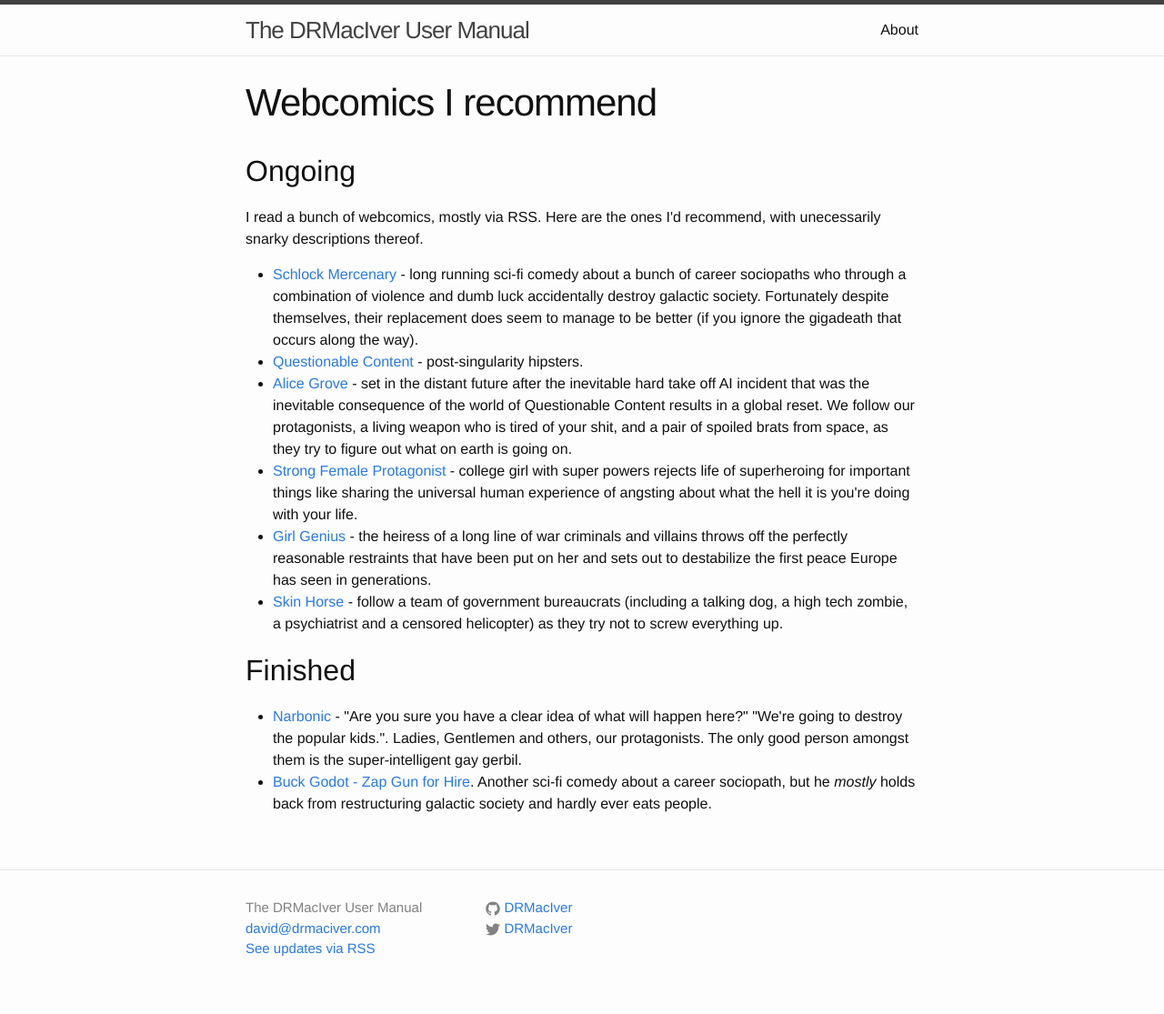
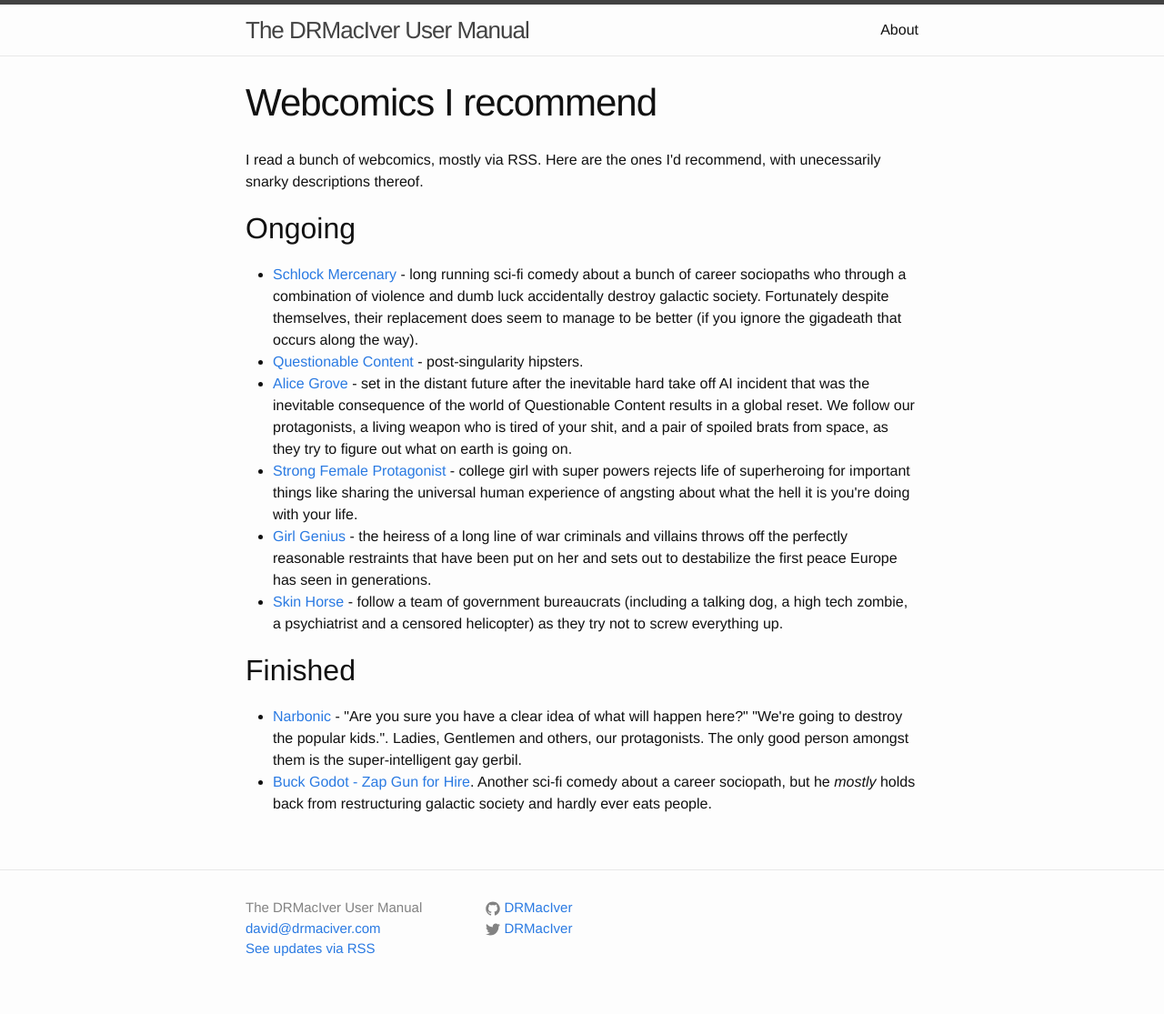
Before and after one commit to DRMacIver/docs, a Jekyll site: the page built from fiction/comics/index.html, in a window 1280 px wide. Shown: the whole page at 91% size. Built offline with Jekyll 4.4.1, drawn with Linux system fonts in a browser that asks for light colours; some of the changed lines change nothing that is shown.

Commit message:
Fix formatting

```diff
--- a/fiction/comics/index.html
+++ b/fiction/comics/index.html
@@ -4,12 +4,12 @@
 title: Webcomics I recommend
 ---
 
-<h2>Ongoing</h2>
-
 <p>
   I read a bunch of webcomics, mostly via RSS. Here are the ones I'd recommend, with unecessarily snarky
   descriptions thereof.
 </p>
+
+<h2>Ongoing</h2>
 
 <ul>
   <li>
```
